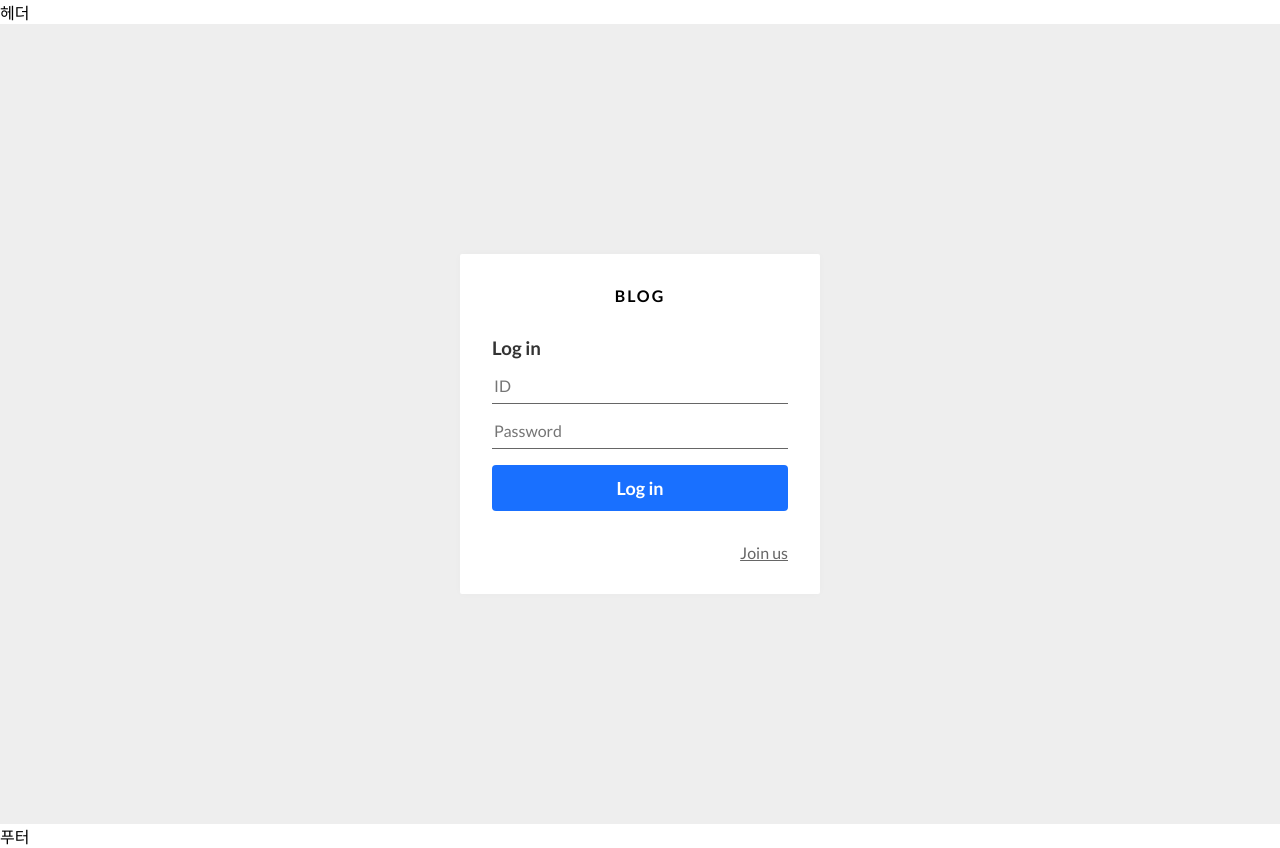
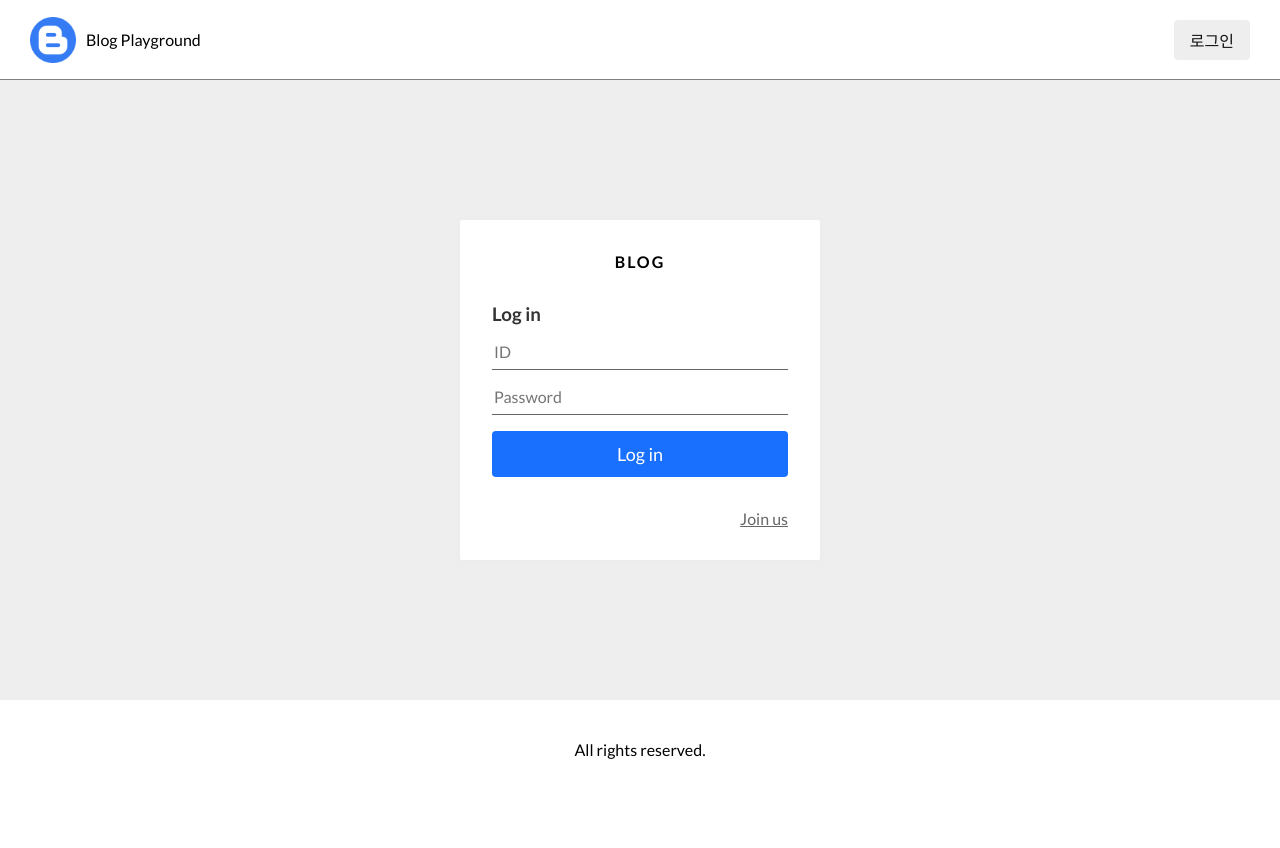
Before and after one commit to imchloedev/blog-app, a Next.js app: page /login in a window 1280 px wide. After the commit the page ends 800 px from the top, so only its background shows below. Built offline with nearby package versions, Linux system fonts and the light colour scheme.

Commit message:
header and footer added

```diff
--- a/pages/index.js
+++ b/pages/index.js
@@ -7,11 +7,9 @@ export default function Home() {
     <div className={styles.container}>
       <Head>
         <title>Blog Post</title>
-        <meta name="description" content="Generated by create next app" />
-        <link rel="icon" href="/favicon.ico" />
+        <meta name="description" content="blog post" />
+        <link rel="icon" href="/blogger.png" />
       </Head>
-
-
     </div>
   )
 }
--- a/src/components/Footer.js
+++ b/src/components/Footer.js
@@ -1,9 +1,16 @@
+import styled from "styled-components";
 
+const StyledFooter = styled.div`
+height: 100px;
+  background-color: white;
+  padding: 40px 30px;
+  text-align: center;
+`;
 
 export default function Footer() {
   return (
-    <div>
-      푸터
-    </div>
-  )
+    <StyledFooter>
+      All rights reserved.
+    </StyledFooter>
+  );
 }
--- a/src/components/Header.js
+++ b/src/components/Header.js
@@ -1,7 +1,50 @@
+import Link from "next/link";
+import styled from "styled-components";
+import Button from "./common/Button";
+
+const StyledHeader = styled.div`
+  width: 100%;
+  height: 80px;
+  background-color: white;
+  display: flex;
+  justify-content: space-between;
+  align-items: center;
+  padding: 0 30px;
+  border-bottom: 1px solid gray;
+
+  .logoIcon {
+    a {
+      display: flex;
+      align-items: center;
+    }
+    img {
+      display: block;
+      width: 46px;
+      margin-right: 10px;
+    }
+  }
+`;
+
 export default function Header() {
   return (
-    <div>
-      헤더
-    </div>
-  )
+    <StyledHeader>
+      <div className="logoIcon">
+        <Link href="/">
+          <a>
+            <img src="/blogger.png" alt="" />
+            Blog Playground
+          </a>
+        </Link>
+      </div>
+
+      <Link href="/login">
+        <a>
+          <Button style={{
+            backgroundColor: "#eee",
+            color: "#111"
+          }}>로그인</Button>
+        </a>
+      </Link>
+    </StyledHeader>
+  );
 }
--- a/src/components/auth/AuthForm.js
+++ b/src/components/auth/AuthForm.js
@@ -39,7 +39,7 @@ const Footer = styled.div`
   }
 `;
 
-export default function AuthForm({ type }) {
+export default function AuthForm() {
   const router = useRouter();
 
   return (
--- a/src/components/auth/AuthTemplate.js
+++ b/src/components/auth/AuthTemplate.js
@@ -2,8 +2,9 @@ import Link from "next/link";
 import styled from "styled-components";
 
 const AuthTemplateWrapper = styled.div`
-width: 100%;
-height: 100vh;
+  width: 100%;
+  height: calc(100vh - 180px);
+  overflow: scroll;
   background-color: #eee;
   display: flex;
   flex-direction: column;
@@ -22,8 +23,10 @@ const WhiteBox = styled.div`
   box-shadow: 0 0 8px rgba(0, 0, 0, 0.025);
   padding: 2rem;
   width: 360px;
+  height: auto;
   background-color: white;
   border-radius: 2px;
+  margin: 0 auto;
 `;
 
 export default function AuthTemplate({ children }) {
--- a/src/components/common/Button.js
+++ b/src/components/common/Button.js
@@ -4,8 +4,7 @@ const StyledButton = styled.button`
   border: none;
   border-radius: 4px;
   font-size: 1rem;
-  font-weight: bold;
-  padding: 0.25rem 1rem;
+  padding: 0.5rem 1rem;
   color: white;
   cursor: pointer;
 
```
Also changed, not shown: public/blogger.png (added).
